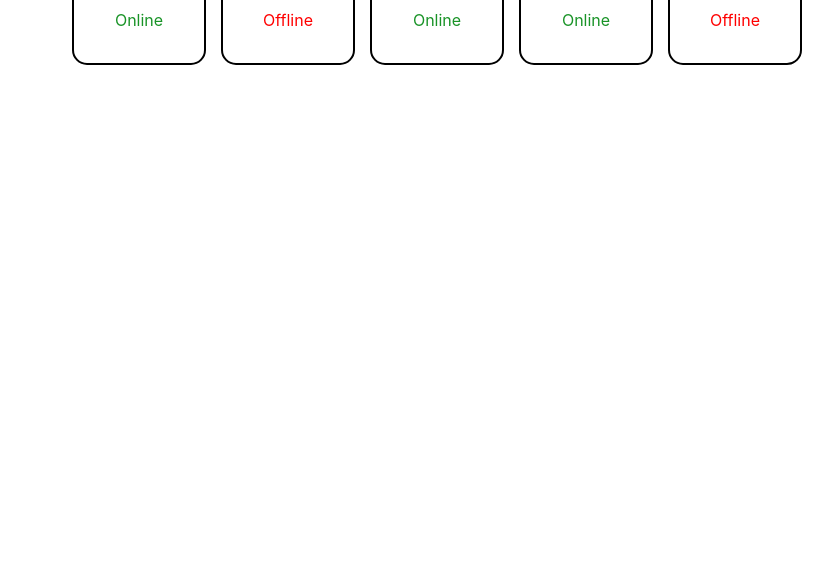
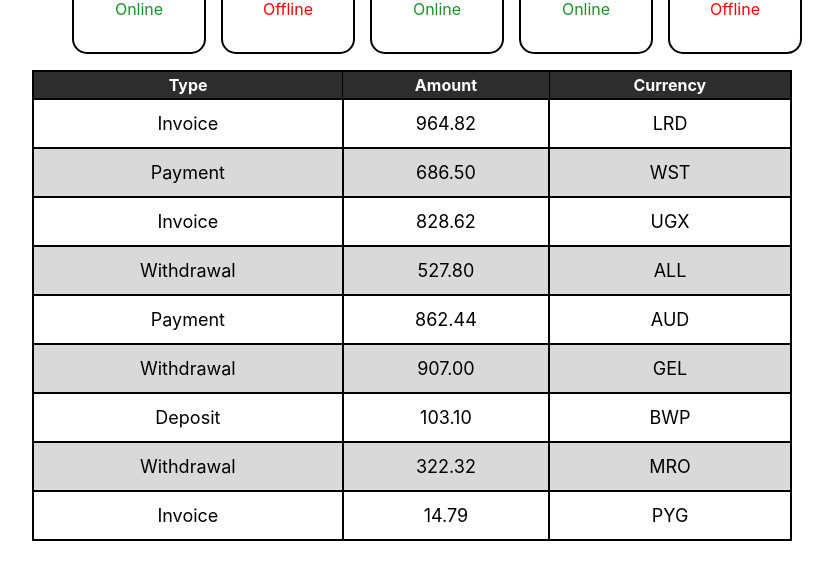
Before and after one commit to Vasikua/goit-react-hw-01, a React (Vite) app: page / in a window 1280 px wide. Shown: the part 677-1247 px from the top of the page, without its empty margins (223-1056 px from the left). Before the commit the page ends 800 px from the top, so only its background shows below. Built offline with nearby package versions, Linux system fonts and the light colour scheme.

Commit message:
transaction done

```diff
--- a/src/components/TransactionHistory/TransactionHistory.jsx
+++ b/src/components/TransactionHistory/TransactionHistory.jsx
@@ -1,4 +1,27 @@
+import TransactionHistoryCard from "./TransactionHistoryCard"
+import css from "./TransactionHistory.module.css"
+export default function TransactionHistory({ data }) {
+    return <>
+     <table className={css.table}>
+        <thead className={css.tableHead}>
+            <tr className={css.headText}>
+                <th className={css.headItem}>Type</th>
+                <th className={css.headItem}>Amount</th>
+                <th className={css.headItem}>Currency</th>
+            </tr>
+        </thead>
+        <tbody>
+                    {data.map((transaction) =>(
+                        <tr  key = {transaction.id} className={css.row}>
+                            <TransactionHistoryCard data={transaction} />
+                        </tr>
+                    ))}
+        </tbody>
+    </table>
+    </>
 
-export default function TransactionHistory({data}){
+
+
+
 
 }
--- a/src/components/TransactionHistory/TransactionHistory.module.css
+++ b/src/components/TransactionHistory/TransactionHistory.module.css
@@ -0,0 +1,33 @@
+.table {
+  box-sizing: border-box;
+  border-collapse: collapse;
+  border: 2px solid black;
+  width: 760px;
+}
+
+.tableHead {
+  background-color: rgba(0, 0, 0, 0.825);
+  color: white;
+  width: calc(100% / 3);
+}
+.headText {
+  padding: 10px 0;
+  border: 1px solid black;
+}
+.headItem {
+  border: 1px solid black;
+}
+
+.row:nth-child(even) {
+  background-color: rgba(128, 128, 128, 0.301);
+}
+
+.rowItem {
+  border: 2px solid black;
+  border-collapse: collapse;
+  padding: 10px 0;
+  color: black;
+  font-size: 18px;
+
+  text-transform: capitalize;
+}
--- /dev/null
+++ b/src/components/TransactionHistory/TransactionHistoryCard.jsx
@@ -0,0 +1,10 @@
+import css from "./TransactionHistory.module.css"
+export default function TransactionHistoryCard({data:{type, amount, currency}}) {
+    return <>
+
+            <td className={css.rowItem}>{type}</td>
+            <td className={css.rowItem}>{amount}</td>
+            <td className={css.rowItem}>{currency}</td>
+
+    </>
+}
--- a/src/transactions.json
+++ b/src/transactions.json
@@ -2,7 +2,7 @@
   {
    " id": "1e0700a2-5183-4291-85cc-2065a036a683",
     "type": "invoice",
-   " amount": "964.82",
+   "amount": "964.82",
     "currency": "LRD"
   },
   {
```
